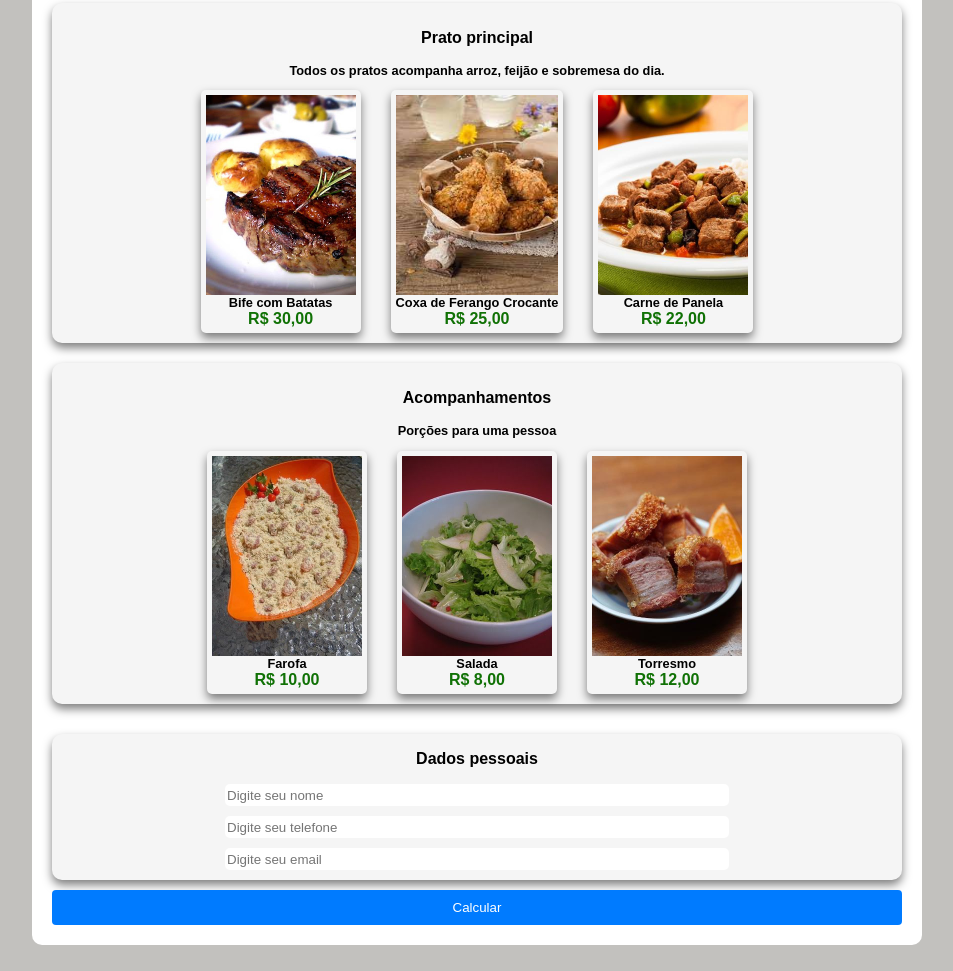
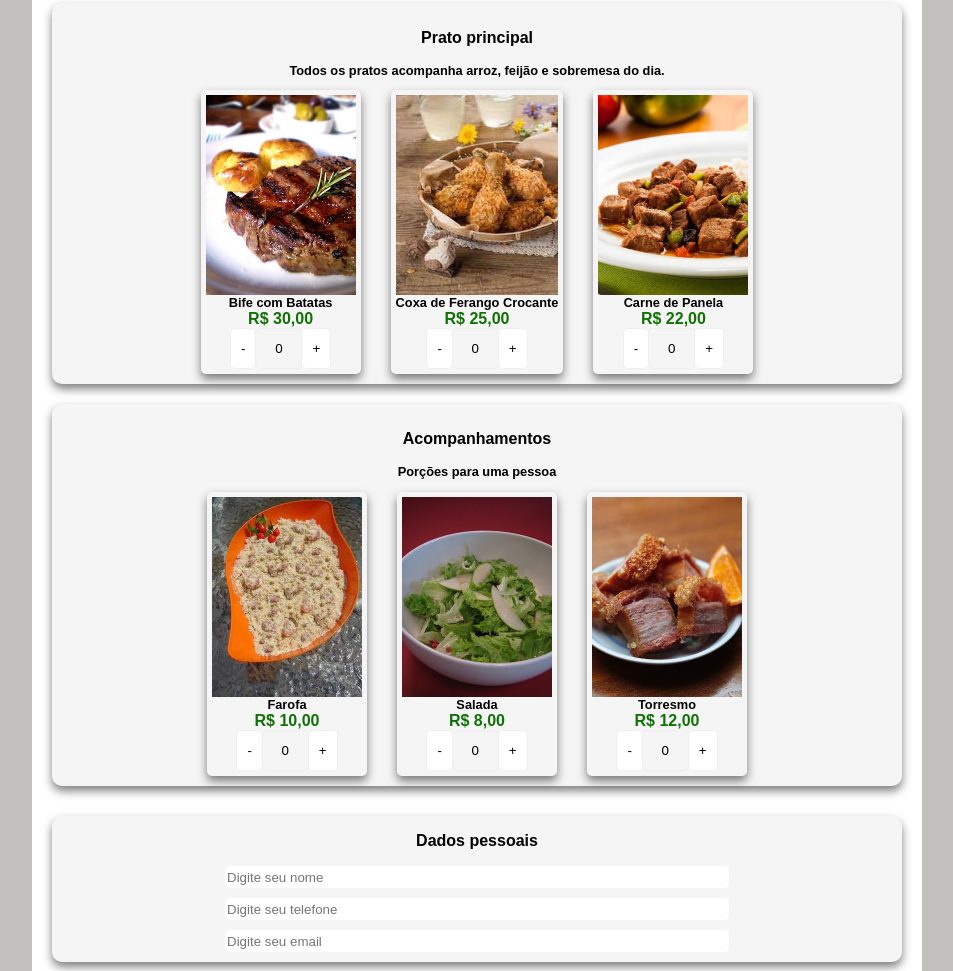
Before and after one commit to Cleiton-code/bootcamp-devjr-modulo3-menu, a plain HTML site: page index.html in a window 1280 px wide. Shown: the part 373-1344 px from the top of the page, without its empty margins (163-1116 px from the left). Drawn offline with Linux system fonts and the light colour scheme.

Commit message:
closes #4 - adicionar o componente quantidade

```diff
--- a/index.html
+++ b/index.html
@@ -22,12 +22,25 @@
                     <img src="./assets/bife.jpg" alt="prato de bife" height="200px">
                     <p class="subtitleprato">Bife com Batatas</p>
                      <p class="preco">R$ 30,00</p>
+                     <div class="quantity buttons_added">
+                        <input type="button" value="-" class="minus">
+                        <input type="number" step="1" min="0" max="" id="1" name="quantity" value="0" title="Qty"
+                            class="input-text qty text" size="4" pattern="" inputmode="">
+                        <input type="button" value="+" class="plus">
+                    </div>
+
                 </div>
 
                 <div class="comida">
                     <img src="./assets/coxa.jpg" alt="prato coxa de frango" height="200px">
                     <p class="subtitleprato">Coxa de Ferango Crocante</p>
                     <p class="preco">R$ 25,00</p>
+                    <div class="quantity buttons_added">
+                        <input type="button" value="-" class="minus">
+                        <input type="number" step="1" min="0" max="" id="1" name="quantity" value="0" title="Qty"
+                            class="input-text qty text" size="4" pattern="" inputmode="">
+                        <input type="button" value="+" class="plus">
+                    </div>
 
                 </div>
 
@@ -35,6 +48,12 @@
                     <img src="./assets/panela.jpg" alt="carne de panela" height="200px">
                     <p class="subtitleprato">Carne de Panela</p>
                     <p class="preco">R$ 22,00</p>
+                    <div class="quantity buttons_added">
+                        <input type="button" value="-" class="minus">
+                        <input type="number" step="1" min="0" max="" id="1" name="quantity" value="0" title="Qty"
+                            class="input-text qty text" size="4" pattern="" inputmode="">
+                        <input type="button" value="+" class="plus">
+                    </div>
                 </div>
 
             </div>
@@ -51,6 +70,13 @@
                     <p class="subtitleprato">Farofa</p>
                     <p class="preco">R$ 10,00</p>
 
+                    <div class="quantity buttons_added">
+                        <input type="button" value="-" class="minus">
+                        <input type="number" step="1" min="0" max="" id="1" name="quantity" value="0" title="Qty"
+                            class="input-text qty text" size="4" pattern="" inputmode="">
+                        <input type="button" value="+" class="plus">
+                    </div>
+
                 </div>
 
 
@@ -58,6 +84,12 @@
                 <img src="./assets/salad.jpg" alt="porção de salada" height="200px">
                 <p class="subtitleprato">Salada</p>
                 <p class="preco">R$ 8,00</p>
+                <div class="quantity buttons_added">
+                    <input type="button" value="-" class="minus">
+                    <input type="number" step="1" min="0" max="" id="1" name="quantity" value="0" title="Qty"
+                        class="input-text qty text" size="4" pattern="" inputmode="">
+                    <input type="button" value="+" class="plus">
+                </div>
 
             </div>
 
@@ -65,6 +97,12 @@
                 <img src="./assets/torresmo.jpg" alt="porção de torresmo" height="200px">
                 <p class="subtitleprato">Torresmo</p>
                 <p class="preco">R$ 12,00</p>
+                <div class="quantity buttons_added">
+                    <input type="button" value="-" class="minus">
+                    <input type="number" step="1" min="0" max="" id="1" name="quantity" value="0" title="Qty"
+                        class="input-text qty text" size="4" pattern="" inputmode="">
+                    <input type="button" value="+" class="plus">
+                </div>
             </div>
 
           </div>
@@ -83,6 +121,7 @@
 
     <script src="js/jquery-3.6.0.min.js"></script>
     <script src="js/jquery.mask.min.js" ></script>
+    <script src="js/quantity.js"></script>
 
     <script>
         $("#phone").mask ("(99) 9999-99999");
--- /dev/null
+++ b/js/quantity.js
@@ -0,0 +1,22 @@
+function wcqib_refresh_quantity_increments() {
+    jQuery("div.quantity:not(.buttons_added), td.quantity:not(.buttons_added)").each(function(a, b) {
+        var c = jQuery(b);
+        c.addClass("buttons_added"), c.children().first().before('<input type="button" value="-" class="minus" />'), c.children().last().after('<input type="button" value="+" class="plus" />')
+    })
+}
+String.prototype.getDecimals || (String.prototype.getDecimals = function() {
+    var a = this,
+        b = ("" + a).match(/(?:\.(\d+))?(?:[eE]([+-]?\d+))?$/);
+    return b ? Math.max(0, (b[1] ? b[1].length : 0) - (b[2] ? +b[2] : 0)) : 0
+}), jQuery(document).ready(function() {
+    wcqib_refresh_quantity_increments()
+}), jQuery(document).on("updated_wc_div", function() {
+    wcqib_refresh_quantity_increments()
+}), jQuery(document).on("click", ".plus, .minus", function() {
+    var a = jQuery(this).closest(".quantity").find(".qty"),
+        b = parseFloat(a.val()),
+        c = parseFloat(a.attr("max")),
+        d = parseFloat(a.attr("min")),
+        e = a.attr("step");
+    b && "" !== b && "NaN" !== b || (b = 0), "" !== c && "NaN" !== c || (c = ""), "" !== d && "NaN" !== d || (d = 0), "any" !== e && "" !== e && void 0 !== e && "NaN" !== parseFloat(e) || (e = 1), jQuery(this).is(".plus") ? c && b >= c ? a.val(c) : a.val((b + parseFloat(e)).toFixed(e.getDecimals())) : d && b <= d ? a.val(d) : b > 0 && a.val((b - parseFloat(e)).toFixed(e.getDecimals())), a.trigger("change")
+});
--- a/style.css
+++ b/style.css
@@ -95,3 +95,71 @@ input{
     margin-top: 10px;
     height: 35px;
 }
+
+
+/* -- quantity box -- */
+
+.quantity {
+    display: flex;
+    flex-direction: row;
+    justify-content: center;
+
+}
+
+.quantity .input-text.qty {
+    width: 35px;
+    height: 39px;
+    padding: 0 5px;
+    text-align: center;
+    background-color: transparent;
+    border: 1px solid #efefef;
+}
+
+.quantity.buttons_added {
+    text-align: left;
+    position: relative;
+    white-space: nowrap;
+    vertical-align: top;
+}
+
+.quantity.buttons_added input {
+    display: inline-block;
+    width: auto;
+    margin: 0;
+    vertical-align: top;
+    box-shadow: none;
+}
+
+.quantity.buttons_added .minus,
+.quantity.buttons_added .plus {
+    padding: 7px 10px 8px;
+    height: 41px;
+    background-color: #ffffff;
+    border: 1px solid #efefef;
+    cursor: pointer;
+}
+
+.quantity.buttons_added .minus {
+    border-right: 0;
+}
+
+.quantity.buttons_added .plus {
+    border-left: 0;
+}
+
+.quantity.buttons_added .minus:hover,
+.quantity.buttons_added .plus:hover {
+    background: #eeeeee;
+}
+
+.quantity input::-webkit-outer-spin-button,
+.quantity input::-webkit-inner-spin-button {
+    -webkit-appearance: none;
+    -moz-appearance: none;
+    margin: 0;
+}
+
+.quantity.buttons_added .minus:focus,
+.quantity.buttons_added .plus:focus {
+    outline: none;
+}
```
Also changed, not shown: js/javascript.js (added).
